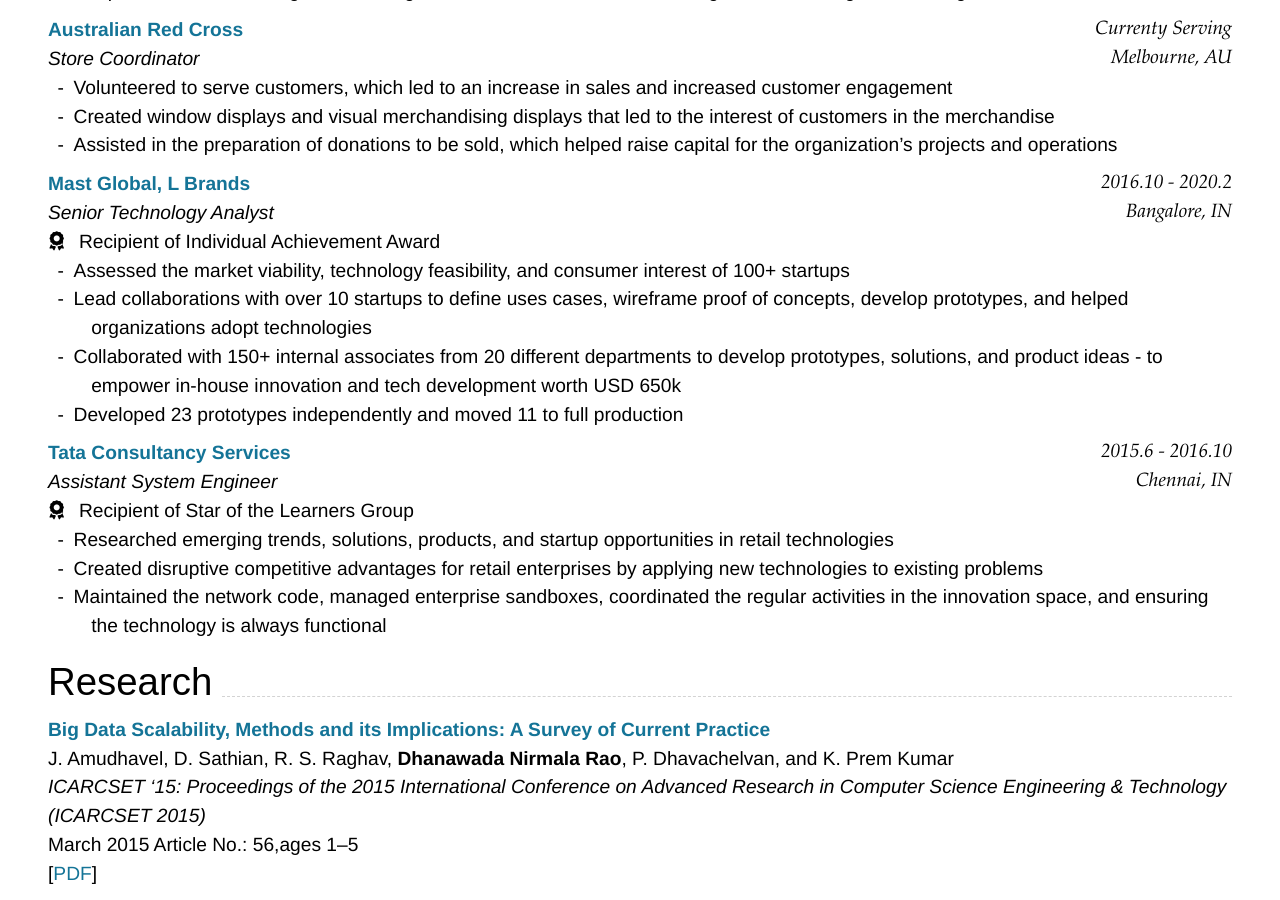
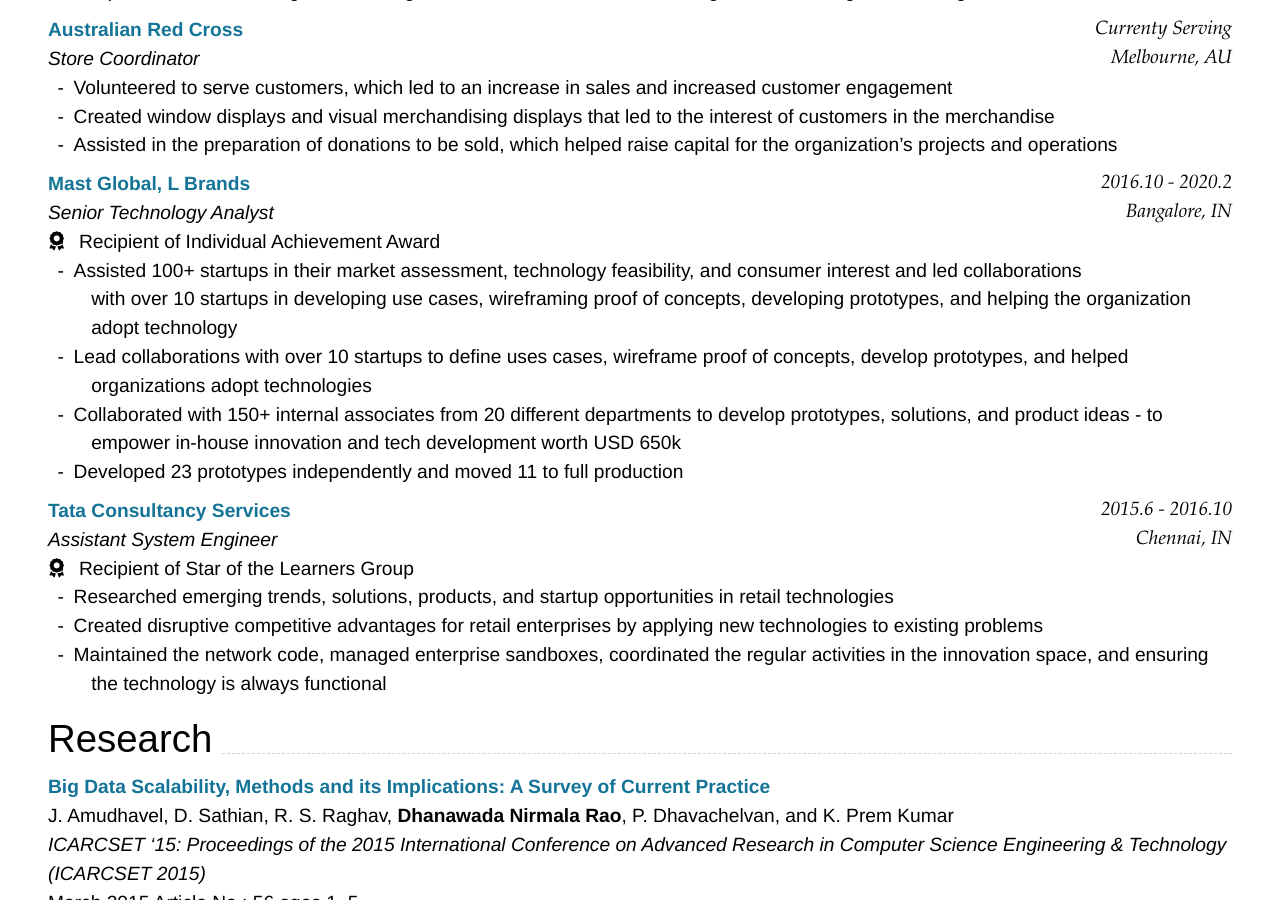
Before and after one commit to thedhanawada/me, a Jekyll site: the page built from index.md, in a window 1280 px wide and 900 px high, scrolled down 1598 px. Built offline with Jekyll 4.4.1, drawn with Linux system fonts in a browser that asks for light colours; nearby versions of some CDN libraries.

Commit message:
sta-update#1

````diff
--- a/index.md
+++ b/index.md
@@ -117,7 +117,7 @@ Bangalore, IN
 ```
 _Senior Technology Analyst_<br>
 - <i class="fas fa-award"></i> Recipient of Individual Achievement Award
-- Assessed the market viability, technology feasibility, and consumer interest of 100+ startups
+- Assisted 100+ startups in their market assessment, technology feasibility, and consumer interest and led collaborations <br> with over 10 startups in developing use cases, wireframing proof of concepts, developing prototypes, and helping the organization adopt technology
 - Lead collaborations with over 10 startups to define uses cases, wireframe proof of concepts, develop prototypes, and helped organizations adopt technologies
 - Collaborated with 150+ internal associates from 20 different departments to develop prototypes, solutions, and product ideas - to empower in-house innovation and tech development worth USD 650k
 - Developed 23 prototypes independently and moved 11 to full production
````
